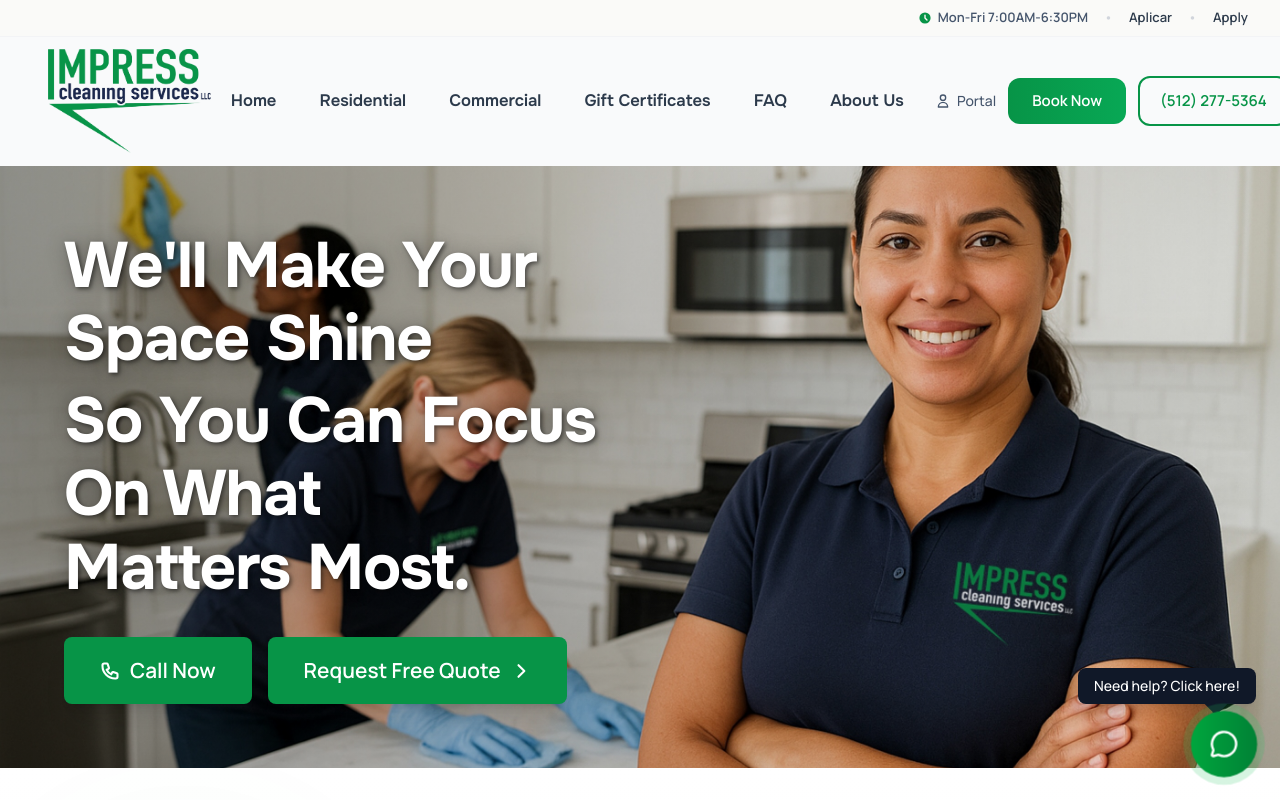
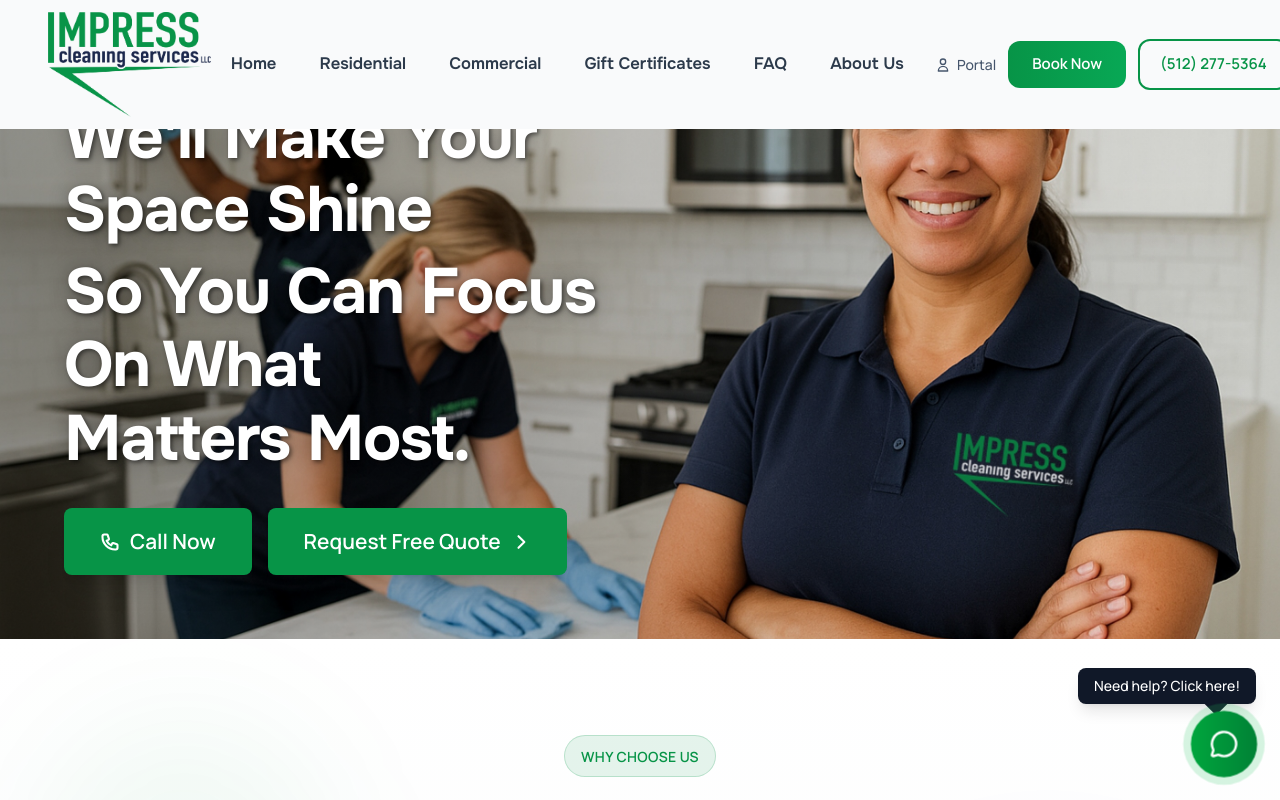
Before and after one commit to resp23f/impress-cleaning-site, a Next.js app: page / in a window 1280 px wide. Shown: the top 800 px of the page. Built offline with nearby package versions, Linux system fonts and the light colour scheme.

Commit message:
feat(Header): refine scroll behavior and improve header visibility logic

```diff
--- a/src/components/Header.jsx
+++ b/src/components/Header.jsx
@@ -16,7 +16,7 @@ export default function Header() {
 function SiteHeader() {
   const [open, setOpen] = useState(false);
   const [isScrolled, setIsScrolled] = useState(false);
- const [isHidden, setIsHidden] = useState(false); // replaces scrollDirection
+  const [isHidden, setIsHidden] = useState(false);
 
   const pathname = usePathname() || "/";
   const active = useMemo(
@@ -27,11 +27,10 @@ function SiteHeader() {
   const lastScrollY = useRef(0);
   const scrollState = useRef({ isScrolled: false, isHidden: false });
 
-
   useEffect(() => {
     const handleScroll = () => {
       const y = window.scrollY;
-   const atTop = y < 20;
+      const atTop = y < 10;
 
       const scrollingDown = y > lastScrollY.current;
       const scrollingUp = y < lastScrollY.current;
@@ -40,11 +39,11 @@ function SiteHeader() {
       let nextIsHidden = scrollState.current.isHidden;
 
       if (atTop) {
-    // At very top: show header, no glass
+        // At very top → show header, no glass
         nextIsHidden = false;
       } else {
-    // Below top: glass turns on, and we hide/show based on direction
-    if (scrollingUp && y > 100) {
+        // Below top → glass on, hide/show based on direction
+        if (scrollingUp && y > 80) {
           // scrolling UP away from top → hide
           nextIsHidden = true;
         } else if (scrollingDown) {
@@ -68,7 +67,7 @@ function SiteHeader() {
       }
     };
 
-  // Initialize on load
+    // init on load
     handleScroll();
 
     window.addEventListener("scroll", handleScroll, { passive: true });
@@ -78,7 +77,7 @@ function SiteHeader() {
  return (
   <>
   {/* = TOP BAR (Hours | Aplicar | Apply) - DESKTOP ONLY = */}
-  <div className="hidden md:block bg-background border-b border-gray-100">
+  <div className="hidden md:block bg-gray-50 border-b border-gray-100">
   <div className="max-w-[1400px] mx-auto flex items-center justify-end gap-4 py-2 px-6 lg:px-8 font-manrope text-[13px] font-bold">
   <div className="flex items-center gap-1.5 text-slate-600">
   <svg className="w-3.5 h-3.5 text-[#079447]" fill="currentColor" viewBox="0 0 20 20">
@@ -100,7 +99,7 @@ function SiteHeader() {
   {/* ========== MAIN HEADER (Logo + Navigation) ========== */}
 <header
   className={`
-      sticky top-0 z-50 w-full
+    fixed top-0 left-0 right-0 z-50 w-full
     transform transition-transform duration-300 ease-out
     ${isHidden ? "-translate-y-full" : "translate-y-0"}
     ${
```
Lines whose indentation alone changed are shown as unchanged.
